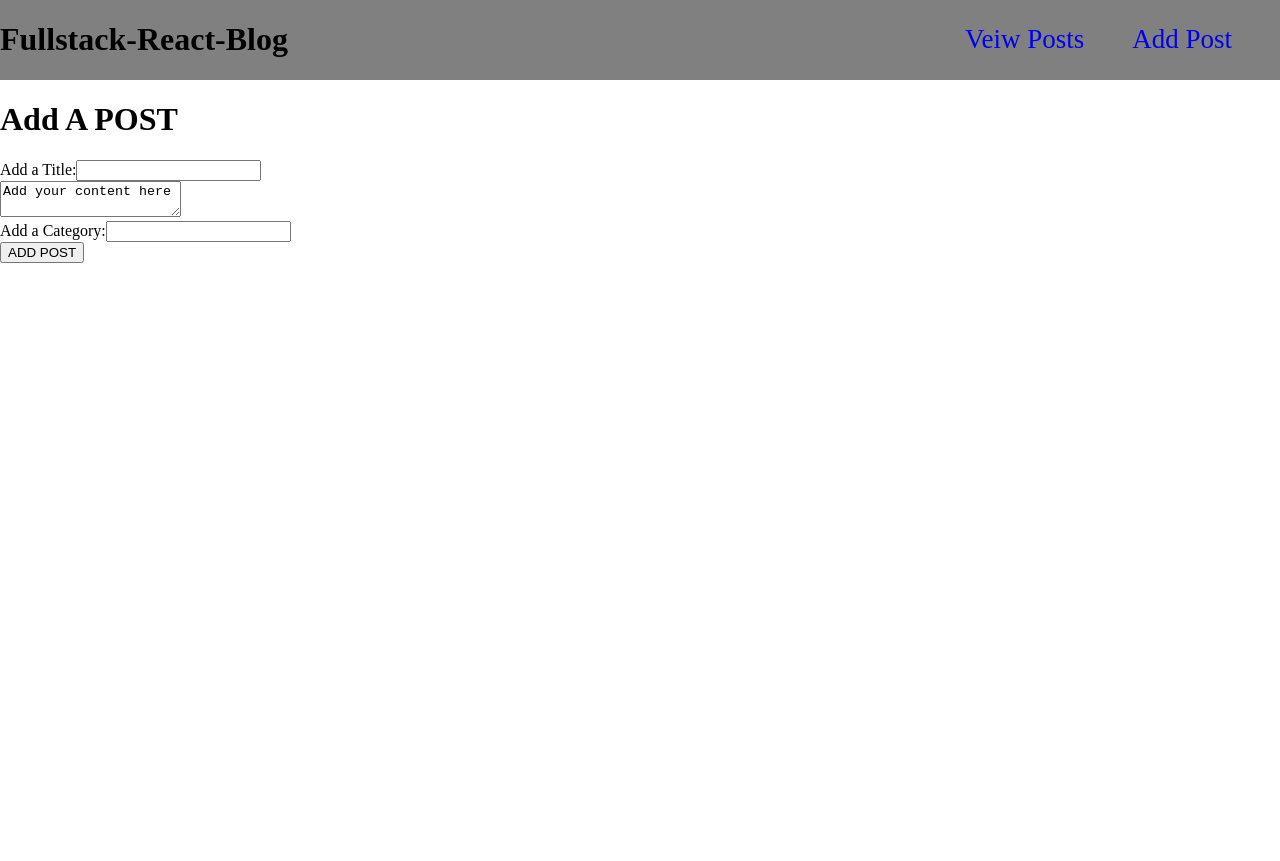
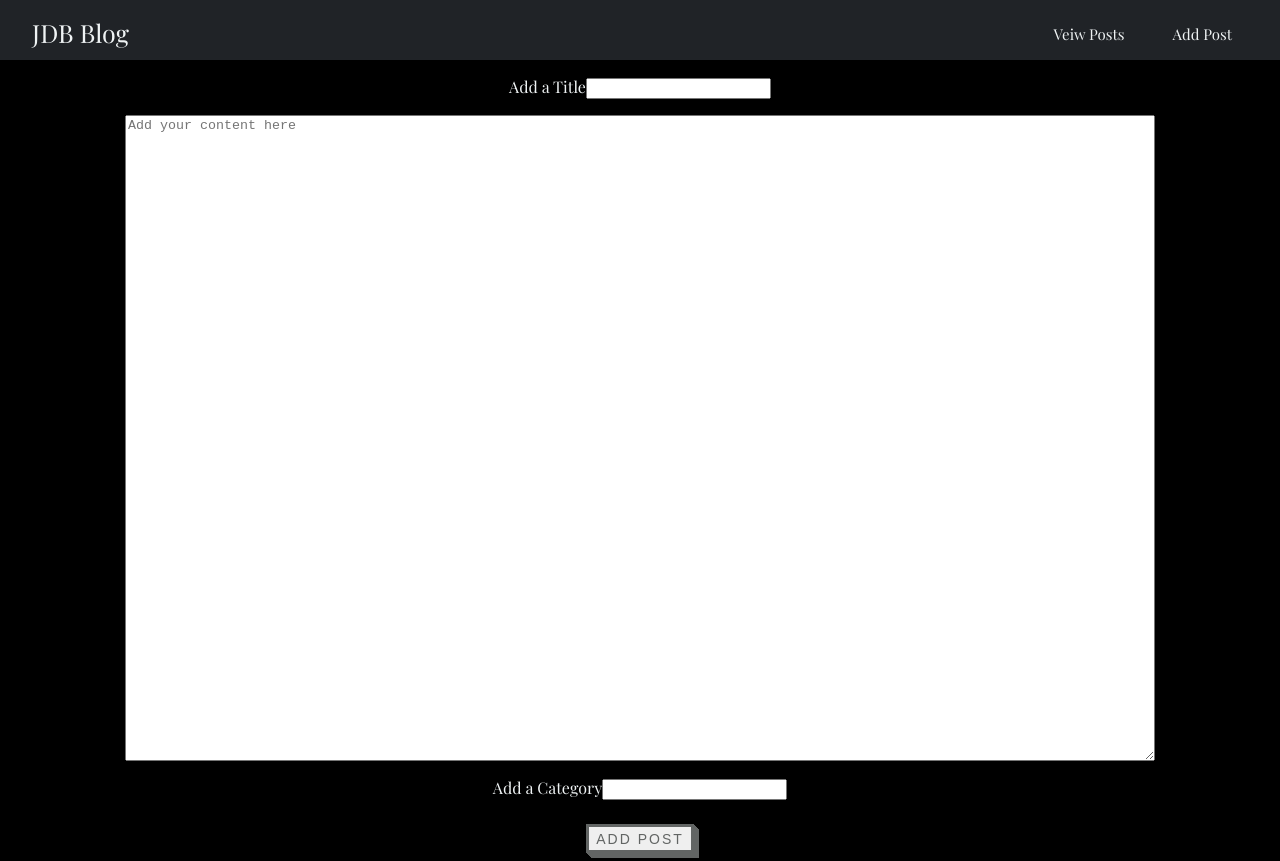
Before and after one commit to gildonnie/fullstack-blog-app, a React (Create React App) app in the folder client/: page /addpost in a window 1280 px wide. Before the commit the page ends 800 px from the top, so only its background shows below. Built offline with nearby package versions, Linux system fonts and the light colour scheme.

Commit message:
basic styling for now

```diff
--- a/client/public/index.html
+++ b/client/public/index.html
@@ -24,9 +24,13 @@
       work correctly both with client-side routing and a non-root public URL.
       Learn how to configure a non-root public URL by running `npm run build`.
     -->
+    <!-- fonts -->
+    <link rel="preconnect" href="https://fonts.googleapis.com">
+    <link rel="preconnect" href="https://fonts.gstatic.com" crossorigin>
+    <link href="https://fonts.googleapis.com/css2?family=Playfair+Display&display=swap" rel="stylesheet">
     <title>React App</title>
   </head>
-  <body style="margin: 0;">
+  <body>
     <noscript>You need to enable JavaScript to run this app.</noscript>
     <div id="root"></div>
     <!--
--- a/client/src/App.tsx
+++ b/client/src/App.tsx
@@ -7,6 +7,7 @@ import NotFound from './pages/NotFound';
 import AddPostPage from './pages/AddPostPage';
 import Header from './components/Header';
 import EditPage from './pages/EditPage';
+import GlobalStyle from './globalStyles';
 
 // run this command first: json-server --watch posts.json
 // then run this command second: npm start
@@ -15,6 +16,7 @@ import EditPage from './pages/EditPage';
 function App() {
   return (
     <>
+      <GlobalStyle />
       <Header />
       <Routes>
         <Route index element={<PostData />} />
--- a/client/src/components/AddPost.tsx
+++ b/client/src/components/AddPost.tsx
@@ -1,11 +1,33 @@
 import React, { useState, FormEvent } from 'react';
 import { useNavigate } from 'react-router-dom';
 import axios from 'axios';
+import styled from 'styled-components';
 import { Post } from '../types';
+
+const Wrap = styled.div`
+  display: flex;
+  flex-direction: column;
+  flex-wrap: wrap;
+  align-content: center;
+  align-items: center;
+  h1 {
+    text-align: center;
+  }
+  textarea {
+    min-width: 80%;
+    min-height: 40rem;
+  }
+  label {
+    margin: 1rem;
+  }
+  button {
+
+  }
+`;
 
 function AddPost() {
   const [title, setTitle] = useState('');
-  const [content, setContent] = useState('Add your content here');
+  const [content, setContent] = useState('');
   const [category, setCategory] = useState('');
   const navigate = useNavigate();
 
@@ -36,9 +58,9 @@ function AddPost() {
   };
   return (
     <form onSubmit={handleFormSubmit}>
-      <div>
+      <Wrap>
         <label htmlFor="AddTitle">
-          Add a Title:
+          Add a Title
           <input
             id="AddTitle"
             type="text"
@@ -46,13 +68,10 @@ function AddPost() {
             onChange={(e) => setTitle(e.target.value)}
           />
         </label>
-      </div>
-      <div>
-        <textarea value={content} onChange={(e) => setContent(e.target.value)} />
-      </div>
-      <div>
+
+        <textarea value={content} placeholder="Add your content here" onChange={(e) => setContent(e.target.value)} />
         <label htmlFor="AddCategory">
-          Add a Category:
+          Add a Category
           <input
             id="AddCategory"
             type="text"
@@ -60,8 +79,8 @@ function AddPost() {
             onChange={(e) => setCategory(e.target.value)}
           />
         </label>
-      </div>
-      <button type="submit">ADD POST</button>
+        <button type="submit">ADD POST</button>
+      </Wrap>
     </form>
   );
 }
--- a/client/src/components/Catagory.jsx
+++ b/client/src/components/Catagory.tsx
@@ -1,8 +1,7 @@
-import React, { useState } from 'react';
+import React, { useState, ChangeEvent } from 'react';
 import styled from 'styled-components';
 
 const Catagorywrapper = styled.div`
-  color: lightblue;
   padding: 1rem 0;
   margin-right: 1rem;
   margin-top: 7rem;
@@ -10,14 +9,22 @@ const Catagorywrapper = styled.div`
   button {
     margin: 0.25rem 0;
   }
-  h3{
-    color: black;
+  input {
+    border-radius: 2px;
+    select {
+      width: 11rem;
+      border-radius: 3px;
+      text-align: center;
+    }
+  }
+  button {
+    margin-top: 1rem;
   }
 `;
 function Catagory() {
   const [catagory, setCatagory] = useState('All');
 
-  const handleChange = (event) => {
+  const handleChange = (event: ChangeEvent<HTMLSelectElement>) => {
     setCatagory(event.target.value);
   };
   return (
--- a/client/src/components/Footer.tsx
+++ b/client/src/components/Footer.tsx
@@ -3,22 +3,15 @@ import styled from 'styled-components';
 
 const FooterWrapper = styled.footer`
   text-align: center;
-  background-color: grey;
+  background-color: #202327;
   padding: 0.8rem 1.7rem;
   width: 100%;
-  position: absolute;
+  position: relative;
   bottom: 0;
   padding-right: 0px;
   padding-left: 0px;
-
-  h4 {
-    font-family: cursive;
-    color: green;
-    margin: 20px;
+  h2 {
     text-align: center;
-  }
-  h2 {
-    text-align: start;
   }
 `;
 
--- a/client/src/components/Header.tsx
+++ b/client/src/components/Header.tsx
@@ -6,18 +6,21 @@ const Headers = styled.div`
 
   display: flex;
   justify-content: space-between;
-  background-color: gray;
+  background-color: #202327;
+  .logo {
+    margin-top: 1rem;
+    margin-left: 2rem;
+    font-size: 25px;
+  }
     ul {
       list-style: none;
       display: flex;
         li{
           margin-top: .5rem;
           margin-right: 3rem;
-          font-size: 27px;
+          font-size: 15px;
           list-style: none;
-            a{
-              text-decoration: none;
-            }
+
         }
     }
 
@@ -26,7 +29,7 @@ const Headers = styled.div`
 function Header() {
   return (
     <Headers>
-      <h1>Fullstack-React-Blog</h1>
+      <Link className="logo" to="/">JDB Blog</Link>
       <ul>
         <li>
           <Link to="/"> Veiw Posts</Link>
--- a/client/src/components/Posts.tsx
+++ b/client/src/components/Posts.tsx
@@ -8,18 +8,16 @@ import Footer from './Footer';
 const PostWrapper = styled.div`
   display: grid;
   grid-template-columns: 2fr 1fr;
+  margin-bottom: 1rem;
 `;
 const ArticlePost = styled.article`
   margin-left: 20rem;
   margin-top: 1rem;
   max-width: 90%;
-  border: 1px solid black;
+  border: 1px solid #2F3336;
   margin-bottom: 1rem;
   text-decoration: none;
   text-align: center;
-  a:link {
-    text-decoration: none;
-  }
 `;
 function Posts({ posts }: { posts: Post[] }) {
   return (
@@ -35,7 +33,10 @@ function Posts({ posts }: { posts: Post[] }) {
                 </Link>
               </h1>
               <section key={_id}>
-                <p>{content}</p>
+                <p>
+                  {content.slice(0, 200)}
+                  ...
+                </p>
                 <Link to={`/fullPost/${_id}`} state={{ ...posts }}>Read More...</Link>
               </section>
             </ArticlePost>
--- /dev/null
+++ b/client/src/globalStyles.js
@@ -0,0 +1,35 @@
+import { createGlobalStyle } from 'styled-components';
+
+const GlobalStyle = createGlobalStyle`
+  body {
+    margin: 0;
+    padding: 0;
+    background: black;
+    color: #EFF3F4;
+    font-family: 'Playfair Display', serif;
+    a{
+      text-decoration: none;
+      color: #EFF3F4
+    }
+  }
+  button {
+    margin: .5rem;
+    font-size: 14px;
+    letter-spacing: 2px;
+    text-decoration: none;
+    text-transform: uppercase;
+    color: #626564;
+    cursor: pointer;
+    border: 3px solid;
+    padding: 0.25em 0.5em;
+    box-shadow: 1px 1px 0px 0px, 2px 2px 0px 0px, 3px 3px 0px 0px, 4px 4px 0px 0px, 5px 5px 0px 0px;
+    position: relative;
+    .button:active {
+      box-shadow: 0px 0px 0px 0px;
+      top: 5px;
+      left: 5px;
+    }
+  }
+`;
+
+export default GlobalStyle;
--- a/client/src/pages/AddPostPage.tsx
+++ b/client/src/pages/AddPostPage.tsx
@@ -4,7 +4,6 @@ import AddPost from '../components/AddPost';
 function AddPostPage() {
   return (
     <div>
-      <h1>Add A POST</h1>
       <AddPost />
     </div>
   );
--- a/client/src/pages/EditPage.tsx
+++ b/client/src/pages/EditPage.tsx
@@ -1,6 +1,28 @@
 import axios, { AxiosResponse } from 'axios';
 import React, { useEffect, useState } from 'react';
 import { useParams } from 'react-router-dom';
+import styled from 'styled-components';
+
+const EditWrap = styled.div`
+display: flex;
+flex-direction: column;
+flex-wrap: wrap;
+align-content: center;
+align-items: center;
+h1 {
+  text-align: center;
+}
+textarea {
+  min-width: 80%;
+  min-height: 40rem;
+}
+label {
+  margin: 1rem;
+  input {
+    border-radius: 3px;
+  }
+}
+`;
 
 type PostData = {
   id: number;
@@ -22,9 +44,8 @@ function EditPage() {
   }, [id]);
 
   return (
-    <>
-      <div>
     <form>
+      <EditWrap>
         <label htmlFor="Title">
           Edit
           <input
@@ -34,11 +55,10 @@ function EditPage() {
           />
         </label>
         <textarea value={data && data.content} />
-        </form>
-      </div>
         <button type="submit">Update</button>
         <button type="submit">Delete</button>
-    </>
+      </EditWrap>
+    </form>
   );
 }
 
--- a/client/src/pages/fullPost.tsx
+++ b/client/src/pages/fullPost.tsx
@@ -1,6 +1,19 @@
 import axios, { AxiosResponse } from 'axios';
 import React, { useEffect, useState } from 'react';
 import { useParams } from 'react-router-dom';
+import styled from 'styled-components';
+
+const FullPost = styled.div`
+  text-align: center;
+  // border: 1px solid gray;
+  max-width: 75%;
+  margin: auto;
+  margin-top: 3rem;
+  background: #202327;
+  p {
+
+  }
+`;
 
 type PostData = {
   id: number;
@@ -22,11 +35,11 @@ function fullPost() {
   }, [id]);
 
   return (
-    <div>
+    <FullPost>
       <h1>{data && data.title}</h1>
       <p>{data && data.content}</p>
       <p>{ data && data.category }</p>
-    </div>
+    </FullPost>
   );
 }
 
```
Lines whose indentation alone changed are shown as unchanged.
